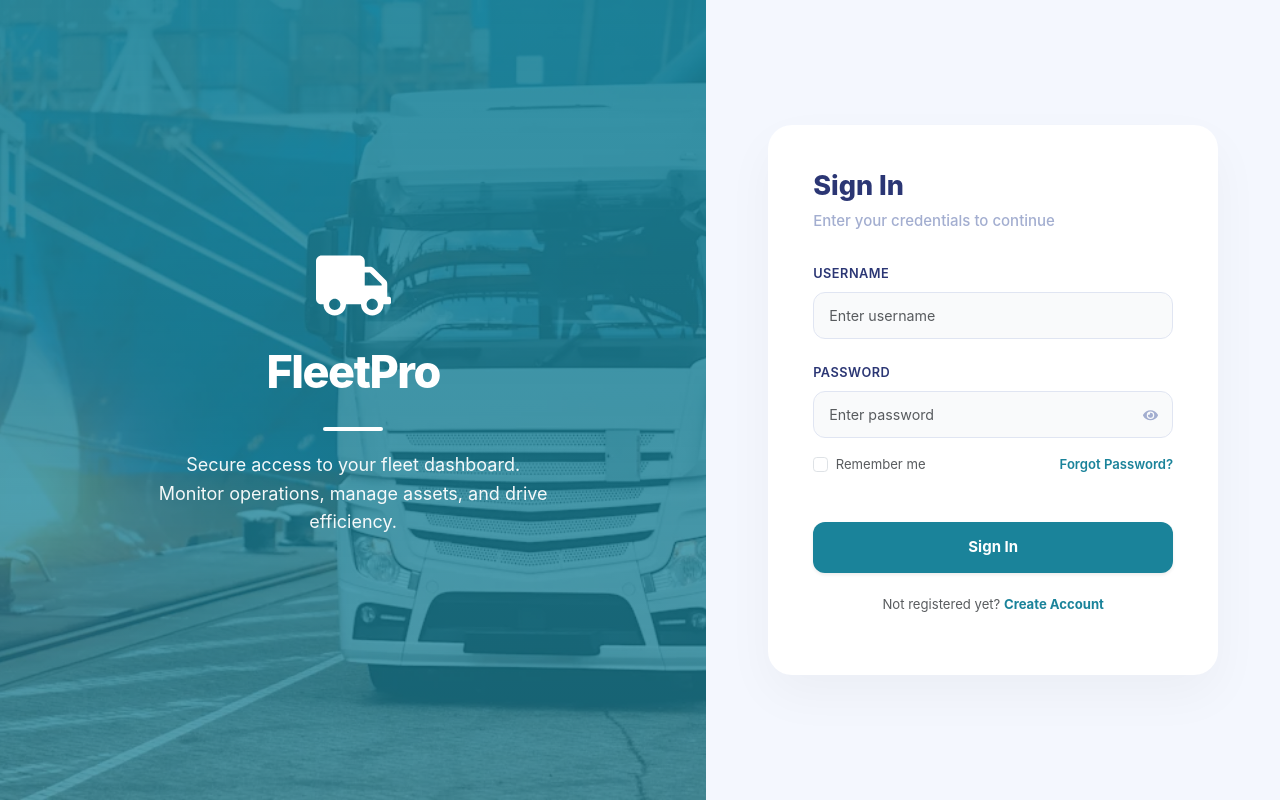
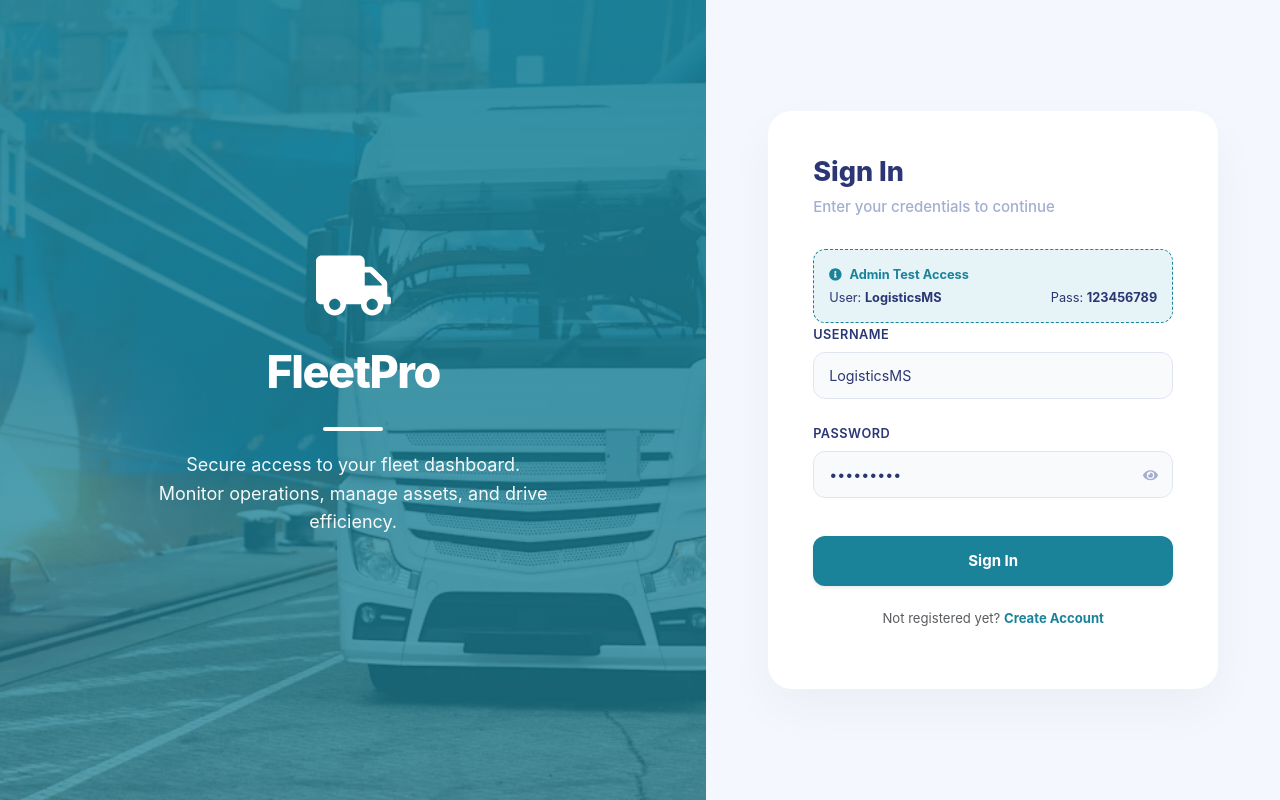
Before and after one commit to PatrickBett/Logistics-Management-System, a React (Vite) app in the folder frontend/: page / in a window 1280 px wide. Built offline with nearby package versions, Linux system fonts and the light colour scheme; no server answers.

Commit message:
login testing username and password

```diff
--- a/frontend/src/pages/LoginPage.jsx
+++ b/frontend/src/pages/LoginPage.jsx
@@ -4,13 +4,19 @@ import api from "../api";
 import { useNavigate } from "react-router-dom";
 import { jwtDecode } from "jwt-decode";
 import { toast } from "react-toastify";
-import { FaTruck, FaEye, FaEyeSlash, FaLock } from "react-icons/fa";
+import { FaTruck, FaEye, FaEyeSlash, FaInfoCircle } from "react-icons/fa"; // Added FaInfoCircle
 import { AdminContext } from "../contexts/AdminContext";
 
 function LoginPage() {
   const { setIsAuthenticated } = useContext(AdminContext);
   const navigate = useNavigate();
-  const [formData, setFormData] = useState({ username: "", password: "" });
+
+  // Pre-filled with your test credentials
+  const [formData, setFormData] = useState({
+    username: "LogisticsMS",
+    password: "123456789",
+  });
+
   const [showPassword, setShowPassword] = useState(false);
   const [isLoading, setLoading] = useState(false);
   const [error, setError] = useState("");
@@ -41,13 +47,11 @@ function LoginPage() {
       toast.success("LogIn Success!");
     } catch (err) {
       setError("Invalid username or password.");
-      // toast.error("Login Failed");
     } finally {
       setLoading(false);
     }
   };
 
-  // --- BRAND COLOR THEME ---
   const brandTeal = "#1a839a";
   const darkNavy = "#2B3674";
 
@@ -111,11 +115,20 @@ function LoginPage() {
       marginTop: "1.5rem",
       boxShadow: `0px 10px 20px rgba(26, 131, 154, 0.2)`,
     },
+    // Style for the new Test Credentials box
+    testBox: {
+      marginTop: "2rem",
+      padding: "1rem",
+      backgroundColor: "#E6F4F7",
+      borderRadius: "12px",
+      border: `1px dashed ${brandTeal}`,
+      color: darkNavy,
+      fontSize: "0.85rem",
+    },
   };
 
   return (
     <div style={styles.container}>
-      {/* Visual Branding Side */}
       <div style={styles.imageSection} className="d-none d-lg-flex">
         <FaTruck style={{ fontSize: "5rem", marginBottom: "1.5rem" }} />
         <h1
@@ -150,7 +163,6 @@ function LoginPage() {
         </p>
       </div>
 
-      {/* Login Interaction Side */}
       <div style={styles.formSection}>
         <div style={styles.card}>
           <div className="text-center mb-4 d-lg-none">
@@ -177,6 +189,24 @@ function LoginPage() {
             Enter your credentials to continue
           </p>
 
+          {/* TEST CREDENTIALS BOX */}
+          <div style={styles.testBox}>
+            <div
+              className="d-flex align-items-center mb-1"
+              style={{ fontWeight: "700", color: brandTeal }}
+            >
+              <FaInfoCircle className="me-2" /> Admin Test Access
+            </div>
+            <div className="d-flex justify-content-between">
+              <span>
+                User: <strong>LogisticsMS</strong>
+              </span>
+              <span>
+                Pass: <strong>123456789</strong>
+              </span>
+            </div>
+          </div>
+
           <form onSubmit={handleLogin}>
             {error && (
               <div
@@ -197,7 +227,7 @@ function LoginPage() {
                 type="text"
                 className="form-control"
                 style={styles.input}
-                placeholder="Enter username"
+                value={formData.username}
                 required
                 onChange={(e) =>
                   setFormData({ ...formData, username: e.target.value })
@@ -212,7 +242,7 @@ function LoginPage() {
                   type={showPassword ? "text" : "password"}
                   className="form-control"
                   style={styles.input}
-                  placeholder="Enter password"
+                  value={formData.password}
                   required
                   onChange={(e) =>
                     setFormData({ ...formData, password: e.target.value })
@@ -234,48 +264,16 @@ function LoginPage() {
               </div>
             </div>
 
-            <div className="d-flex justify-content-between align-items-center mb-4">
-              <div className="form-check">
-                <input
-                  className="form-check-input"
-                  type="checkbox"
-                  id="remember"
-                  style={{ cursor: "pointer" }}
-                />
-                <label
-                  className="form-check-label small text-muted"
-                  htmlFor="remember"
-                  style={{ cursor: "pointer" }}
-                >
-                  Remember me
-                </label>
-              </div>
-              <a
-                href="#"
-                className="small text-decoration-none"
-                style={{ color: brandTeal, fontWeight: "600" }}
-              >
-                Forgot Password?
-              </a>
-            </div>
-
             <button
               type="submit"
               className="btn btn-primary w-100 shadow-sm"
               style={styles.primaryBtn}
               disabled={isLoading}
             >
-              {isLoading ? (
-                <>
-                  <span className="spinner-border spinner-border-sm me-2"></span>
-                  Authenticating...
-                </>
-              ) : (
-                "Sign In"
-              )}
+              {isLoading ? "Authenticating..." : "Sign In"}
             </button>
 
-            <p className="mt-4 text-center text-muted small fontWeight-500">
+            <p className="mt-4 text-center text-muted small">
               Not registered yet?{" "}
               <a
                 href="/register"
```
Also changed, not shown: 1 other file (tests, documents, lock files or other folders).
